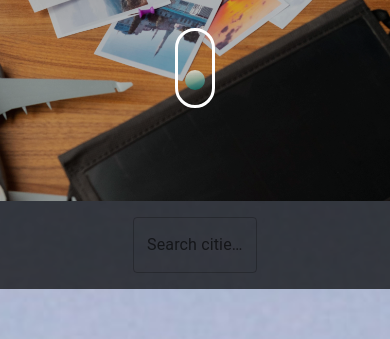
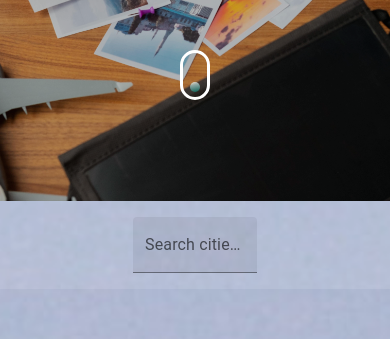
Before and after one commit to estebanpisani/mytinerary-pisani, a React (Create React App) app in the folder frontend/: page /cities in a window 390 px wide. Shown: the part 369-708 px from the top of the page. Built offline with nearby package versions, Linux system fonts and the light colour scheme; a web font is replaced by a local one.

Commit message:
Theme provider added. TextField color changed.

```diff
--- a/frontend/src/App.js
+++ b/frontend/src/App.js
@@ -12,6 +12,15 @@ import City from './pages/City';
 import ScrollToTop from "react-scroll-to-top";
 import KeyboardDoubleArrowUpIcon from '@mui/icons-material/KeyboardDoubleArrowUp';
 import data from './data'
+import { ThemeProvider, createTheme } from '@mui/material/styles';
+
+const myTheme = createTheme({
+  palette: {
+    primary: {
+      main:'#00695c'
+    }
+  },
+});
 
 function ScrollToTopOnNav() {
     const { pathname } = useLocation();
@@ -28,15 +37,17 @@ function App() {
   ScrollToTopOnNav();
   return (
     <div className="App">
+      <ThemeProvider theme={myTheme}>
         <ScrollToTop smooth component={<KeyboardDoubleArrowUpIcon/>} style={{backgroundColor: 'rgb(255,255,255, 0.5)', border: '2px solid black', display:'flex', alignItems:'center', justifyContent:'center', width:'30px', height:'30px'}}/>
         <NavBar />
         <Routes >
           <Route path='/' element={<Home className='main'/>}/>
-        <Route path='/cities' element={<Cities />}/>
+          <Route path='/cities' element={<Cities theme={myTheme} />}/>
           <Route path='/city' element={<City name={data.cities[0].name} img={data.cities[0].img} country={data.cities[0].country} />}/>
           <Route path='/*' element={<Hero subtitle='Content Not Found' button='Back!' slogan={false} linkUrl='/' />}   />
         </Routes>
         <Footer />
+      </ThemeProvider>
     </div>
   );
 }
--- a/frontend/src/pages/Cities.jsx
+++ b/frontend/src/pages/Cities.jsx
@@ -12,7 +12,7 @@ import '../styles/Cities.css';
 // import { Link as LinkRouter } from "react-router-dom";
 import data from '../data'
 
-export const Cities = () => {
+export const Cities = ({theme}) => {
     const heroBg = process.env.PUBLIC_URL + '/img/cities-hero.jpg';
     const cardsBg = process.env.PUBLIC_URL + '/img/cities-cards.jpg';
 
@@ -37,8 +37,7 @@ export const Cities = () => {
             <Box className='cards-section' sx={{ backgroundImage: `url(${cardsBg})` }}>
                 <Box className='filters-container'>
                     <Box sx={{ width: '40%', padding: '1rem' }}>
-                        <TextField id="search-input" label="Search cities by name" color='primary' placeholder='Try searching "Bariloche"' variant="outlined" fullWidth />
-                        {/* <Input placeholder="Search cities by name" fullWidth  margin='dense' /> */}
+                        <TextField id="search-input" label="Search cities by name" color={theme.primary} placeholder='Try searching "Bariloche"' variant="filled" fullWidth />
                     </Box>
                 </Box>
                 <Grid
--- a/frontend/src/styles/Cities.css
+++ b/frontend/src/styles/Cities.css
@@ -14,7 +14,7 @@
 
 .filters-container {
     /* height: 8vh; */
-    background-color: rgba(0, 0, 0, 0.7);
+    background-color: rgba(255, 255, 255, 0.1);
     width: 100%;
     display: flex;
     justify-content: center;
--- a/frontend/src/styles/styles.css
+++ b/frontend/src/styles/styles.css
@@ -247,10 +247,18 @@ main {
 
 
 
+@media screen and (max-width: 800px) {
+    .mouse-btn {
+        width: 30px;
+        height: 50px;
+    }
 
+    .mouse-scroll {
+        width: 10px;
+        height: 10px;
+    }
 
-
-
+}
 
 @media screen and (max-width: 300px) {
     h4 {
@@ -277,4 +285,15 @@ main {
         font-family: 'Lobster Two', cursive !important;
         font-size: 1rem !important;
     }
+
+    .mouse-btn {
+        width: 25px;
+        height: 40px;
+    }
+
+    .mouse-scroll {
+        width: 8px;
+        height: 5px;
+    }
+
 }
```
Lines whose indentation alone changed are shown as unchanged.
